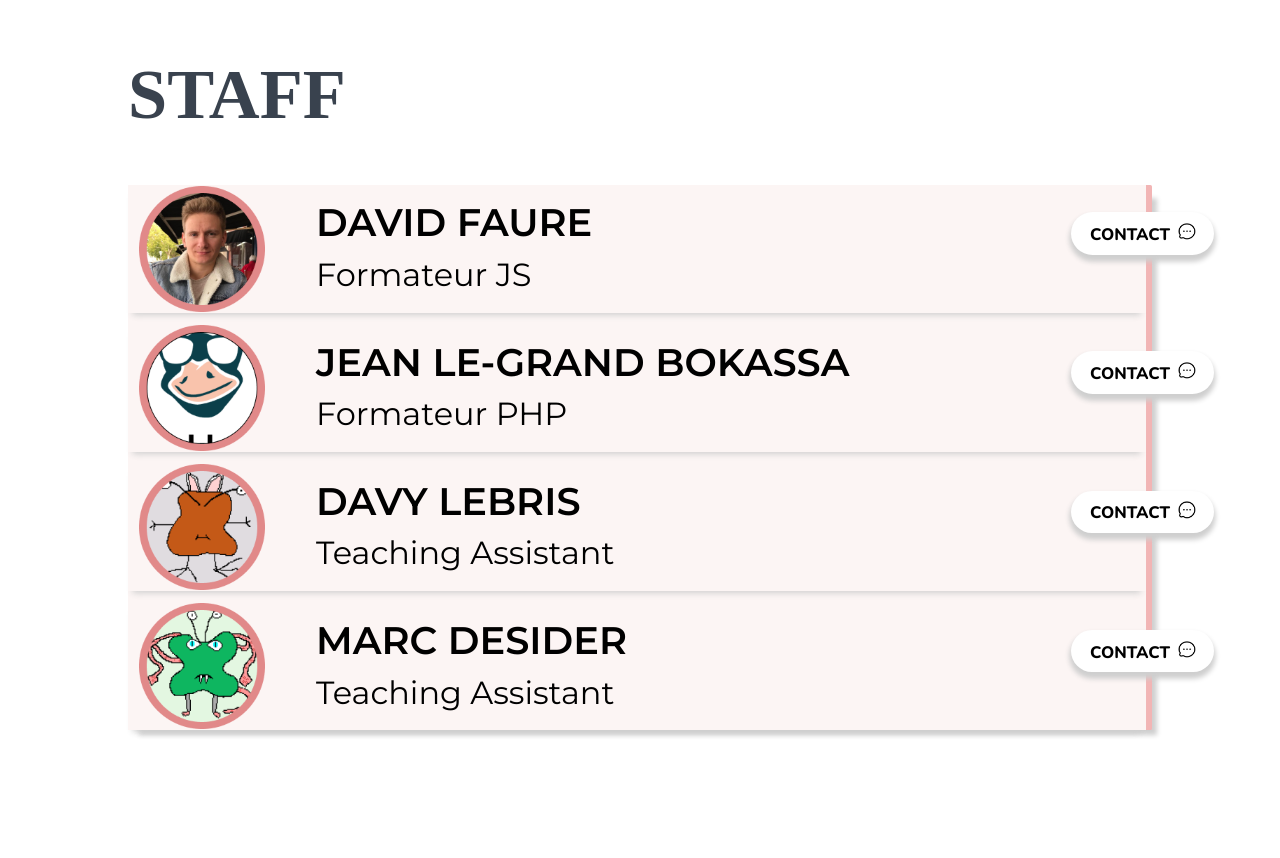
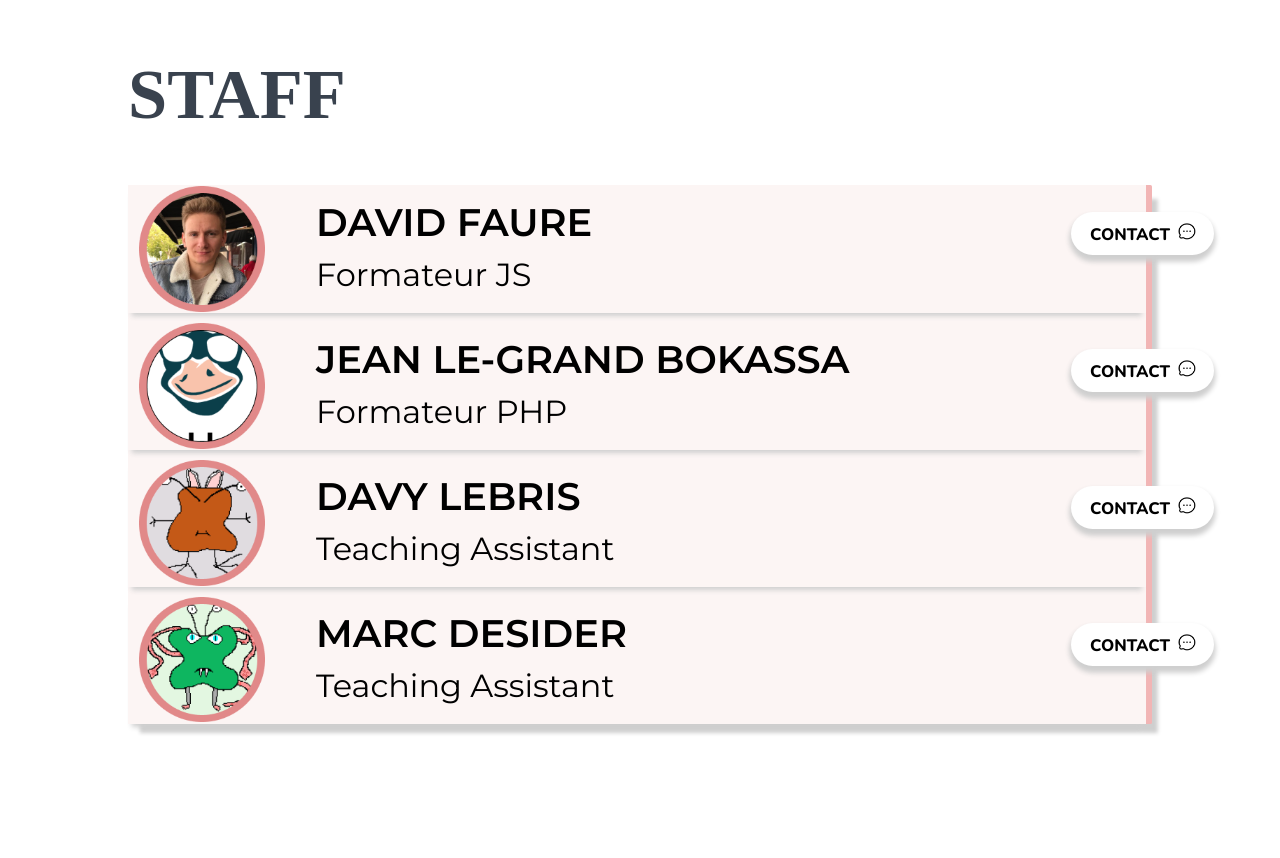
Before and after one commit to VCarbonell/WildBook, a website: page index.html in a window 1280 px wide. Shown: the part 1854-2712 px from the top of the page. Drawn offline with nearby package versions, Linux system fonts and the light colour scheme; a web font is replaced by a local one.

Commit message:
size adjusting

```diff
--- a/staff.css
+++ b/staff.css
@@ -16,7 +16,7 @@
     flex-direction: column;
     background-color: var(--background-item);
     border-radius: .1em;
-    box-shadow: .5em .6em .3em -.2em #CFCFCF;;
+    box-shadow: .7vw .9vw .3vw -.2vw #CFCFCF;;
     border-right: .4em solid var(--light-pink);
 
 }
@@ -28,8 +28,8 @@
     background-color: var(--background-item);
     font-family: var(--text-font);
     font-weight: bold;
-    box-shadow: 0 .4em .4em -.3em #CFCFCF;
-    margin-bottom: .7em;
+    box-shadow: 0 .5vw .4vw -.3vw #CFCFCF;
+    margin-bottom: .7vw;
     padding: .2em;
     height: 10vw;
 }
```
